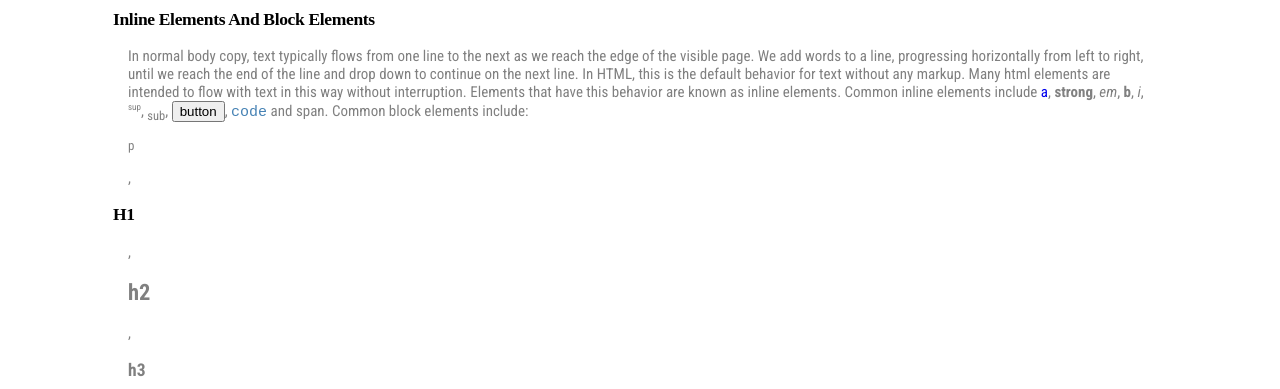
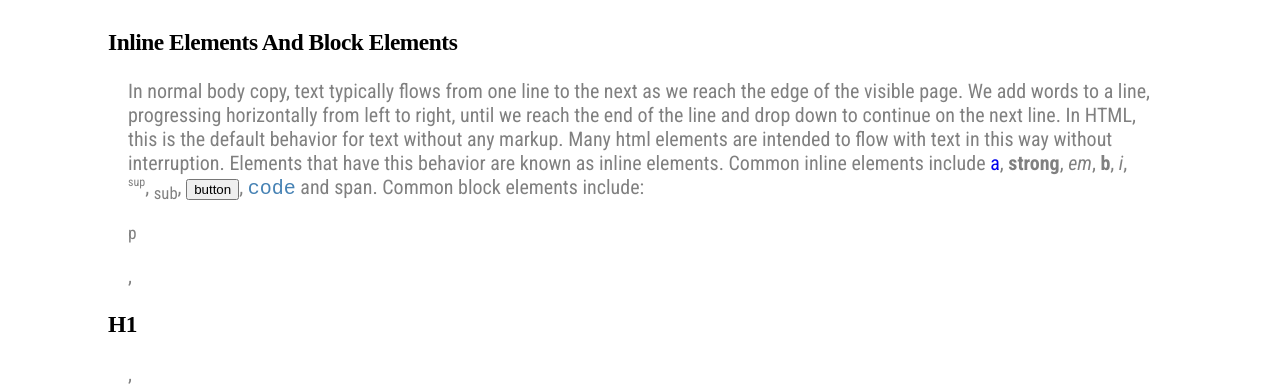
Before and after one commit to Minjujukim/iffall2022, a plain HTML site: page markup-and-styles-for-type/index.html in a window 1280 px wide. Shown: the part 183-572 px from the top of the page. Drawn offline with Linux system fonts and the light colour scheme; a web font is replaced by a local one.

Commit message:
Add files via upload

```diff
--- a/markup-and-styles-for-type/css/styles.css
+++ b/markup-and-styles-for-type/css/styles.css
@@ -2,7 +2,7 @@ html {
     color: gray;
     /* font-family: Arial, Helvetica, sans-serif; */
     font-family: 'Roboto Condensed', sans-serif;
-    font-size: 15px;
+    font-size: 15pt;
   }
 
 body {
@@ -19,12 +19,12 @@ h1{
 }
 
 p {
-    font-size: 13px;
+    font-size: 13pt;
     line-height: 1.5;
 }
 
 sup {
-    font-size: 0.6em;
+    font-size: 60%;
 }
 
 dfn {
@@ -43,6 +43,7 @@ aside {
 
 cite {
     text-align: right;
+    display: block;
 }
 
 article {
```
